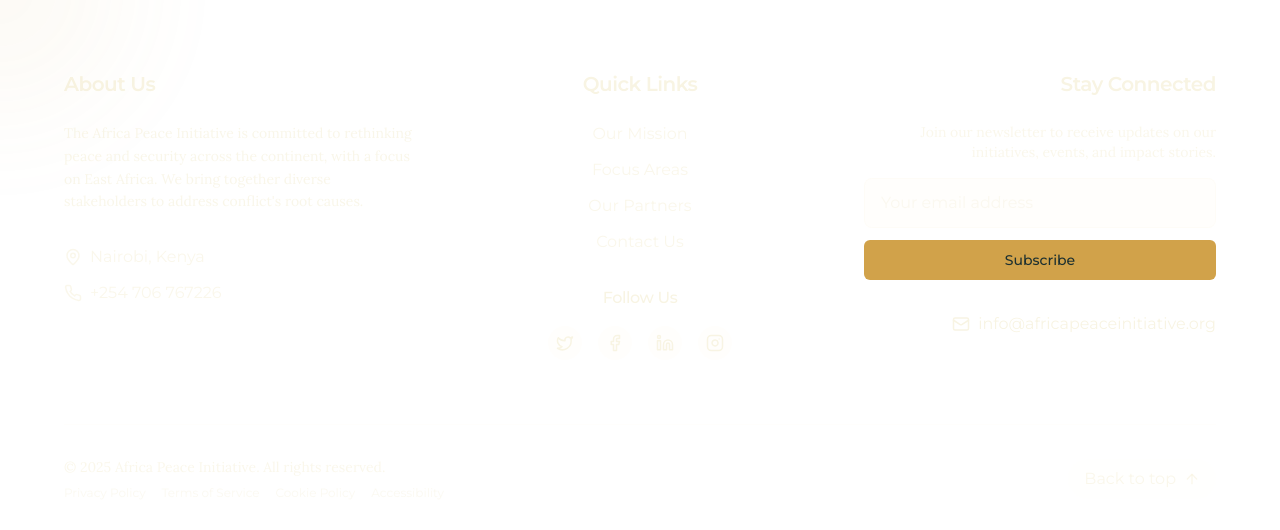
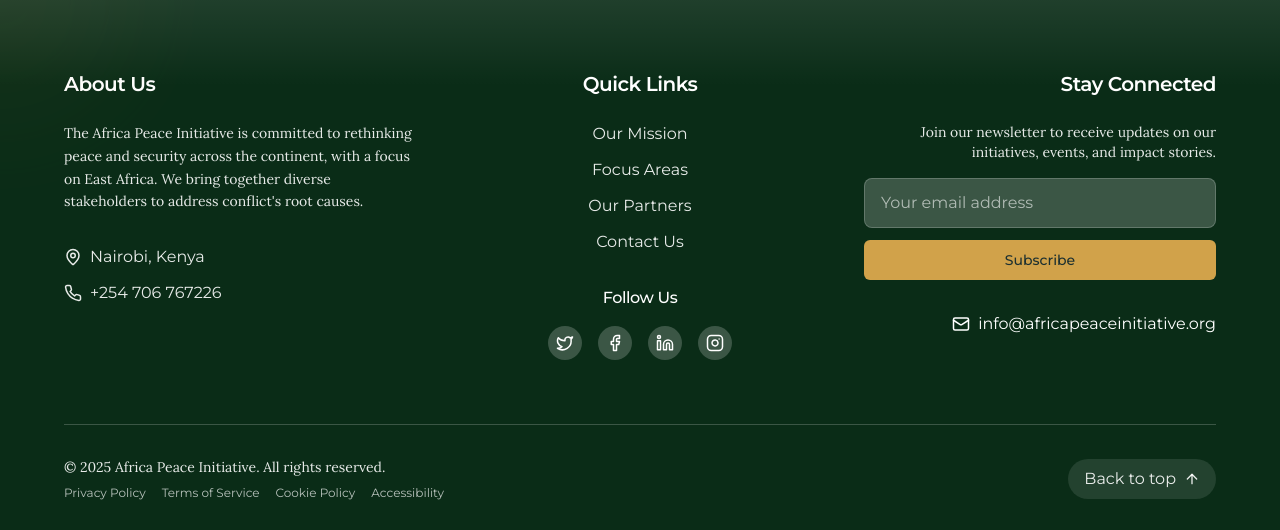
Before and after one commit to MorrisMuuoMulitu/africa-peace-initiative-website, a React (Vite) app: page /blog in a window 1280 px wide. Shown: the part 1654-2184 px from the top of the page. Built offline with nearby package versions, Linux system fonts and the light colour scheme.

Commit message:
Fix: Text visibility issues
Fix text color and contrast issues.

```diff
--- a/src/components/Footer.tsx
+++ b/src/components/Footer.tsx
@@ -15,7 +15,7 @@ const Footer = () => {
   const currentYear = new Date().getFullYear();
 
   return (
-    <footer className="pt-20 pb-8 px-4 sm:px-6 bg-api-forest relative">
+    <footer className="pt-20 pb-8 px-4 sm:px-6 bg-api-darkgreen relative">
       {/* Decorative elements */}
       <div className="absolute top-0 right-0 left-0 h-24 bg-gradient-to-b from-white to-transparent opacity-10"></div>
       <div className="absolute top-0 left-0 w-64 h-64 bg-api-gold opacity-5 rounded-full blur-3xl transform -translate-x-1/2 -translate-y-1/2"></div>
@@ -23,8 +23,8 @@ const Footer = () => {
       <div className="max-w-6xl mx-auto">
         <div className="grid grid-cols-1 md:grid-cols-3 gap-12 mb-16">
           <div className="text-center md:text-left">
-            <h3 className="text-xl font-montserrat text-api-ivory mb-6 font-semibold">About Us</h3>
-            <p className="text-api-ivory/80 text-sm leading-relaxed">
+            <h3 className="text-xl font-montserrat text-white mb-6 font-semibold">About Us</h3>
+            <p className="text-white/90 text-sm leading-relaxed">
               The Africa Peace Initiative is committed to rethinking peace and security across the continent,
               with a focus on East Africa. We bring together diverse stakeholders to address conflict's root causes.
             </p>
@@ -33,14 +33,14 @@ const Footer = () => {
                 href="https://maps.google.com"
                 target="_blank"
                 rel="noopener noreferrer"
-                className="text-api-ivory/70 hover:text-api-gold transition-colors duration-300 flex items-center gap-2"
+                className="text-white/90 hover:text-api-gold transition-colors duration-300 flex items-center gap-2"
               >
                 <MapPin size={18} />
                 <span>Nairobi, Kenya</span>
               </a>
               <a
                 href="tel:+254706767226"
-                className="text-api-ivory/70 hover:text-api-gold transition-colors duration-300 flex items-center gap-2"
+                className="text-white/90 hover:text-api-gold transition-colors duration-300 flex items-center gap-2"
               >
                 <Phone size={18} />
                 <span>+254 706 767226</span>
@@ -49,27 +49,27 @@ const Footer = () => {
           </div>
 
           <div className="text-center">
-            <h3 className="text-xl font-montserrat text-api-ivory mb-6 font-semibold">Quick Links</h3>
+            <h3 className="text-xl font-montserrat text-white mb-6 font-semibold">Quick Links</h3>
             <div className="flex flex-col space-y-3">
-              <a href="#mission" className="text-api-ivory/70 hover:text-api-gold transition-colors duration-300">Our Mission</a>
-              <a href="#focus" className="text-api-ivory/70 hover:text-api-gold transition-colors duration-300">Focus Areas</a>
-              <a href="#partners" className="text-api-ivory/70 hover:text-api-gold transition-colors duration-300">Our Partners</a>
-              <a href="#contact" className="text-api-ivory/70 hover:text-api-gold transition-colors duration-300">Contact Us</a>
+              <a href="#mission" className="text-white/90 hover:text-api-gold transition-colors duration-300">Our Mission</a>
+              <a href="#focus" className="text-white/90 hover:text-api-gold transition-colors duration-300">Focus Areas</a>
+              <a href="#partners" className="text-white/90 hover:text-api-gold transition-colors duration-300">Our Partners</a>
+              <a href="#contact" className="text-white/90 hover:text-api-gold transition-colors duration-300">Contact Us</a>
             </div>
 
             <div className="mt-8">
-              <h4 className="text-md font-montserrat text-api-ivory mb-4 font-medium">Follow Us</h4>
+              <h4 className="text-md font-montserrat text-white mb-4 font-medium">Follow Us</h4>
               <div className="flex justify-center space-x-4">
-                <a href="https://twitter.com" target="_blank" rel="noopener noreferrer" className="p-2 bg-api-ivory/10 rounded-full hover:bg-api-gold/20 transition-colors text-api-ivory hover:scale-110 transform duration-300">
+                <a href="https://twitter.com" target="_blank" rel="noopener noreferrer" className="p-2 bg-white/20 rounded-full hover:bg-api-gold/20 transition-colors text-white hover:scale-110 transform duration-300">
                   <Twitter size={18} />
                 </a>
-                <a href="https://facebook.com" target="_blank" rel="noopener noreferrer" className="p-2 bg-api-ivory/10 rounded-full hover:bg-api-gold/20 transition-colors text-api-ivory hover:scale-110 transform duration-300">
+                <a href="https://facebook.com" target="_blank" rel="noopener noreferrer" className="p-2 bg-white/20 rounded-full hover:bg-api-gold/20 transition-colors text-white hover:scale-110 transform duration-300">
                   <Facebook size={18} />
                 </a>
-                <a href="https://linkedin.com" target="_blank" rel="noopener noreferrer" className="p-2 bg-api-ivory/10 rounded-full hover:bg-api-gold/20 transition-colors text-api-ivory hover:scale-110 transform duration-300">
+                <a href="https://linkedin.com" target="_blank" rel="noopener noreferrer" className="p-2 bg-white/20 rounded-full hover:bg-api-gold/20 transition-colors text-white hover:scale-110 transform duration-300">
                   <Linkedin size={18} />
                 </a>
-                <a href="https://instagram.com" target="_blank" rel="noopener noreferrer" className="p-2 bg-api-ivory/10 rounded-full hover:bg-api-gold/20 transition-colors text-api-ivory hover:scale-110 transform duration-300">
+                <a href="https://instagram.com" target="_blank" rel="noopener noreferrer" className="p-2 bg-white/20 rounded-full hover:bg-api-gold/20 transition-colors text-white hover:scale-110 transform duration-300">
                   <Instagram size={18} />
                 </a>
               </div>
@@ -77,8 +77,8 @@ const Footer = () => {
           </div>
 
           <div className="text-center md:text-right">
-            <h3 className="text-xl font-montserrat text-api-ivory mb-6 font-semibold">Stay Connected</h3>
-            <p className="text-api-ivory/70 text-sm mb-4">
+            <h3 className="text-xl font-montserrat text-white mb-6 font-semibold">Stay Connected</h3>
+            <p className="text-white/90 text-sm mb-4">
               Join our newsletter to receive updates on our initiatives, events, and impact stories.
             </p>
 
@@ -87,7 +87,7 @@ const Footer = () => {
                 <input
                   type="email"
                   placeholder="Your email address"
-                  className="w-full px-4 py-3 bg-api-ivory/10 border border-api-ivory/20 rounded-lg text-api-ivory placeholder:text-api-ivory/50 focus:outline-none focus:border-api-gold/50 transition-colors"
+                  className="w-full px-4 py-3 bg-white/20 border border-white/20 rounded-lg text-white placeholder:text-white/60 focus:outline-none focus:border-api-gold/50 transition-colors"
                   aria-label="Email for newsletter"
                 />
                 <Button
@@ -102,7 +102,7 @@ const Footer = () => {
             <div className="mt-8">
               <a
                 href="mailto:info@africapeaceinitiative.org"
-                className="text-api-ivory hover:text-api-gold transition-colors duration-300 flex items-center gap-2 justify-center md:justify-end group"
+                className="text-white hover:text-api-gold transition-colors duration-300 flex items-center gap-2 justify-center md:justify-end group"
               >
                 <Mail size={18} className="group-hover:scale-110 transition-transform" />
                 <span>info@africapeaceinitiative.org</span>
@@ -111,12 +111,12 @@ const Footer = () => {
           </div>
         </div>
 
-        <Separator className="bg-api-ivory/10 my-8" />
+        <Separator className="bg-white/20 my-8" />
 
         <div className="flex flex-col md:flex-row justify-between items-center">
           <div className="mb-6 md:mb-0">
-            <p className="text-api-ivory/70 text-sm">&copy; {currentYear} Africa Peace Initiative. All rights reserved.</p>
-            <div className="flex flex-wrap justify-center md:justify-start gap-4 mt-2 text-xs text-api-ivory/50">
+            <p className="text-white/90 text-sm">&copy; {currentYear} Africa Peace Initiative. All rights reserved.</p>
+            <div className="flex flex-wrap justify-center md:justify-start gap-4 mt-2 text-xs text-white/70">
               <a href="#" className="hover:text-api-gold transition-colors">Privacy Policy</a>
               <a href="#" className="hover:text-api-gold transition-colors">Terms of Service</a>
               <a href="#" className="hover:text-api-gold transition-colors">Cookie Policy</a>
@@ -125,7 +125,7 @@ const Footer = () => {
           </div>
           <button
             onClick={scrollToTop}
-            className="group flex items-center gap-2 px-4 py-2 bg-api-ivory/5 hover:bg-api-ivory/10 rounded-full text-api-ivory/70 hover:text-api-gold transition-all duration-300"
+            className="group flex items-center gap-2 px-4 py-2 bg-white/10 hover:bg-white/20 rounded-full text-white/90 hover:text-api-gold transition-all duration-300"
             aria-label="Scroll to top"
           >
             Back to top <ArrowUp size={16} className="group-hover:-translate-y-1 transition-transform" />
```
